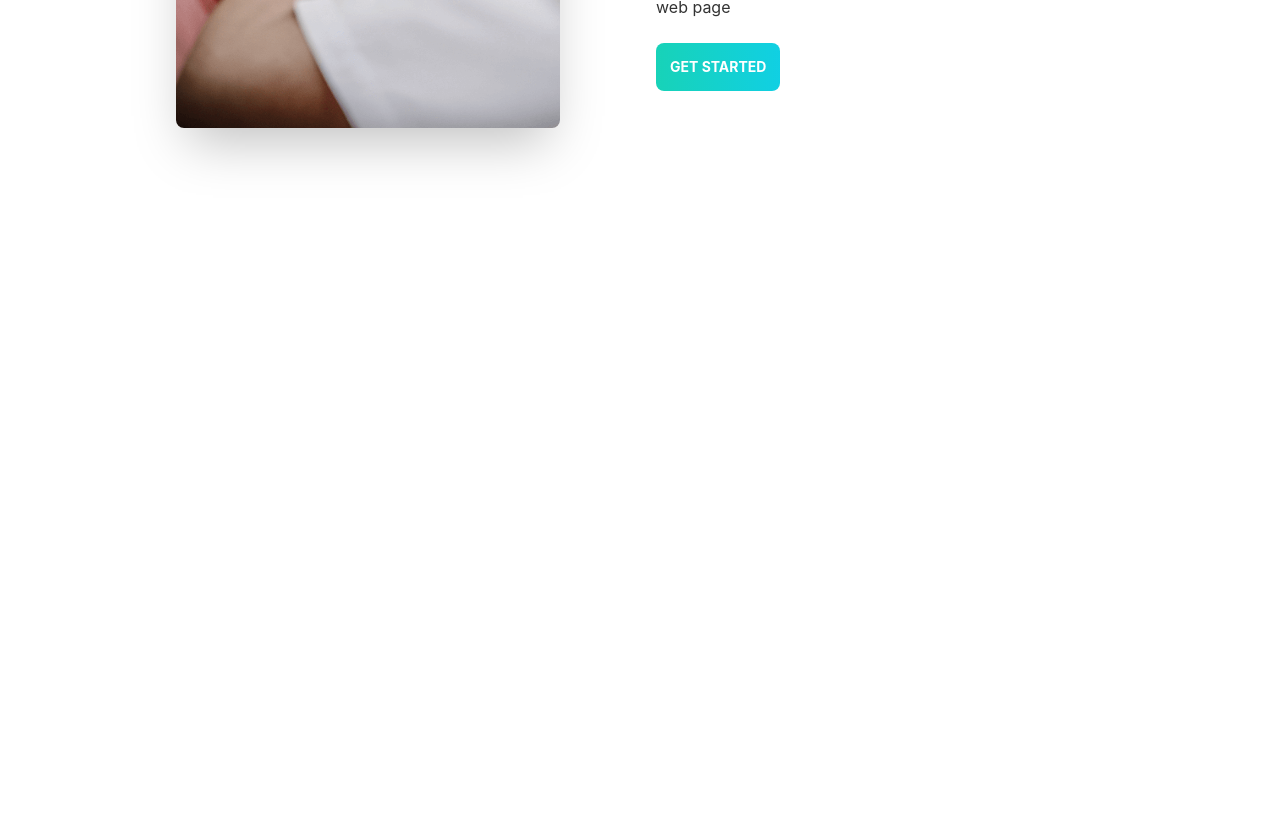
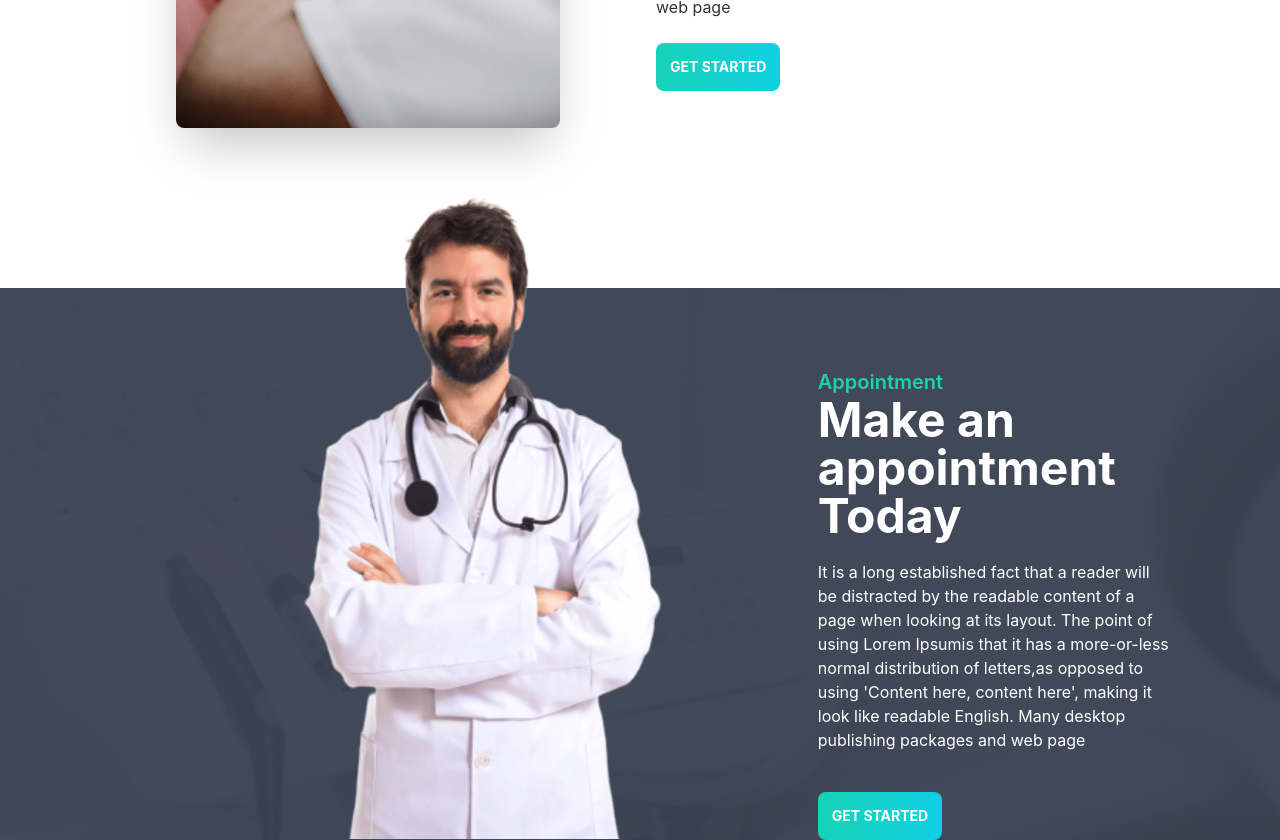
Before and after one commit to iamyeasirarafat/resturant-reservation, a React (Create React App) app: page / in a window 1280 px wide. Shown: the part 2020-2860 px from the top of the page. Before the commit the page ends 2308 px from the top, so only its background shows below. Built offline with nearby package versions, Linux system fonts and the light colour scheme.

Commit message:
homepage appointment section done

```diff
--- a/src/Components/Home/Home.js
+++ b/src/Components/Home/Home.js
@@ -1,5 +1,6 @@
 import React from 'react';
 import Banner from './Banner/Banner';
+import HomeAppointment from './HomeAppointment/HomeAppointment';
 import Service from './Service/Service';
 import ServiceBanner from './ServiceBanner/ServiceBanner';
 
@@ -9,6 +10,7 @@ const Home = () => {
             <Banner></Banner>
             <Service></Service>
             <ServiceBanner></ServiceBanner>
+            <HomeAppointment></HomeAppointment>
         </div>
     );
 };
--- /dev/null
+++ b/src/Components/Home/HomeAppointment/HomeAppointment.js
@@ -0,0 +1,23 @@
+import React from 'react';
+import appointmentbg from '../../../assets/images/appointment.png'
+import doctor from '../../../assets/images/doctor.png'
+const HomeAppointment = () => {
+    return (
+        <div>
+            <div style={{ background: `url(${appointmentbg})`}} class="hero" >
+                <div class="hero-overlay bg-opacity-60"></div>
+                <div class="flex items-center w-10/12 mx-auto">
+                    <img class="flex-1 hidden md:block w-2/3 mt-[-160px]" src={doctor} alt="" />
+                    <div class="flex-1 mt-20">
+                        <h2 class="text-xl text-primary font-semibold">Appointment</h2>
+                        <h1 class="mb-5 text-5xl text-white font-bold">Make an appointment Today</h1>
+                        <p class="mb-10 text-white">It is a long established fact that a reader will be distracted by the readable content of a page when looking at its layout. The point of using Lorem Ipsumis that it has a more-or-less normal distribution of letters,as opposed to using 'Content here, content here', making it look like readable English. Many desktop publishing packages and web page</p>
+                        <button class="btn custom-btn">Get Started</button>
+                    </div>
+                </div>
+            </div>
+        </div>
+    );
+};
+
+export default HomeAppointment;
--- a/src/Components/Home/ServiceBanner/ServiceBanner.js
+++ b/src/Components/Home/ServiceBanner/ServiceBanner.js
@@ -5,7 +5,7 @@ const ServiceBanner = () => {
         <div className="w-9/12 mx-auto ">
             <div class="hero">
                 <div class="hero-content flex-col md:flex-row mb-36 gap-x-24">
-                    <img src={babypic} class="max-w-sm mt-12 rounded-lg shadow-2xl" alt="" />
+                    <img src={babypic} class="w-96 mt-12 rounded-lg shadow-2xl" alt="" />
                     <div>
                         <h1 class="text-5xl text-accent mt-12 font-bold">Exceptional Dental Care, on Your Terms</h1>
                         <p class="py-6">It is a long established fact that a reader will be distracted by the readable content of a page when looking at its layout. The point of using Lorem Ipsumis that it has a more-or-less normal distribution of letters,as opposed to using 'Content here, content here', making it look like readable English. Many desktop publishing packages and web page</p>
--- a/tailwind.config.js
+++ b/tailwind.config.js
@@ -3,7 +3,9 @@ module.exports = {
     "./src/**/*.{js,jsx,ts,tsx}",
   ],
   theme: {
-    extend: {},
+    extend: {
+
+    },
   },
   daisyui: {
     themes: [
```
